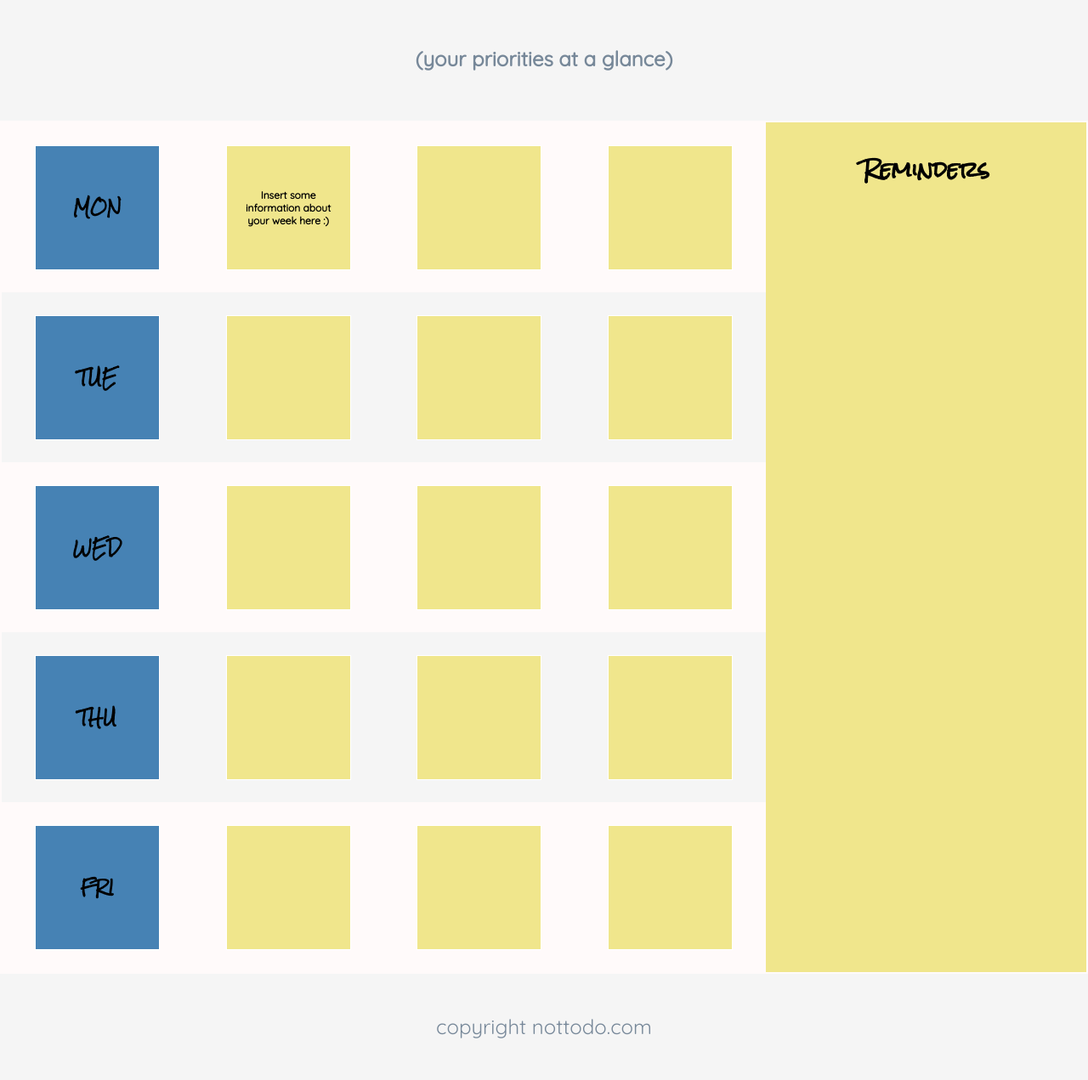
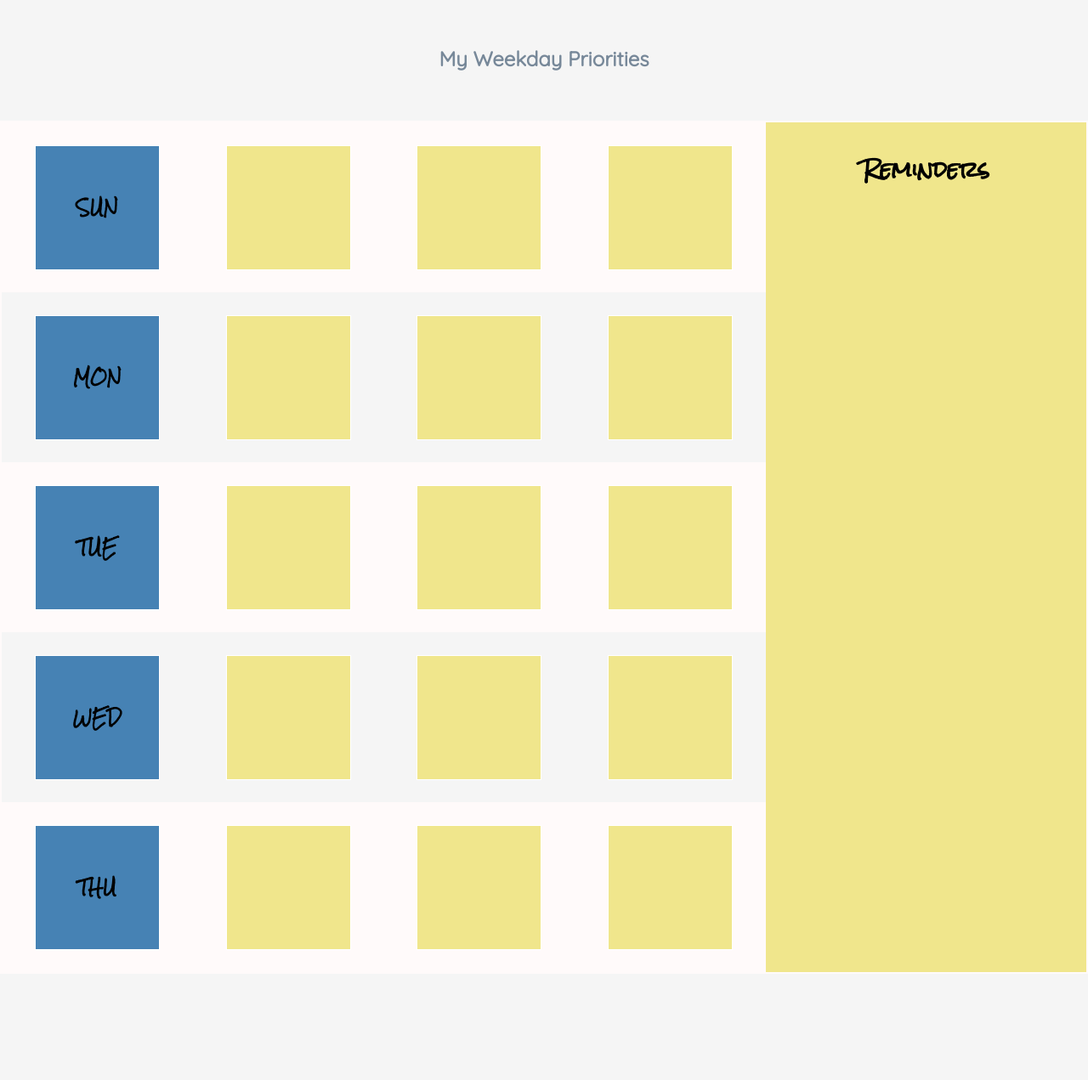
Before and after one commit to meghanoffredo/toDoList, a plain HTML site: page index.html in a window 1280 px wide. Shown: the part 103-1374 px from the top of the page at 85% size. After the commit the page ends 1249 px from the top, so only its background shows below. Drawn offline with Linux system fonts and the light colour scheme.

```diff
--- a/index.html
+++ b/index.html
@@ -2,7 +2,7 @@
 <html>
 
 <head>
-  <title>To Do Web App</title>
+  <title>To Do App</title>
   <link rel='stylesheet' href='style.css'>
   <link href='https://fonts.googleapis.com/css?family=Quicksand' rel='stylesheet'>
   <link href='https://fonts.googleapis.com/css?family=Rock+Salt' rel='stylesheet'>
@@ -12,7 +12,7 @@
   <!-- Header -->
   <div id='header'>
     <h1>To Do or Not To Do</h1>
-    <h2 class='tagline'>(your priorities at a glance)</h2>
+    <h2 class='tagline'>My Weekday Priorities</h2>
   </div>
 
   <!-- App Container -->
@@ -21,33 +21,33 @@
     <!-- To Do Section -->
     <div class='week'>
       <div class='row secondary-background'>
-        <div class='day square'><h3>MON</h3></div>
+        <div class='day square'><h3>SUN</h3></div>
         <div class='task square'>
-          <p> Insert some information about your week here :) </p>
+          <p> </p> <!-- Task Input -->
         </div>
         <div class='task square'></div>
         <div class='task square'></div>
       </div>
       <div class='row'>
+        <div class='day square'><h3>MON</h3></div>
+        <div class='task square'></div>
+        <div class='task square'></div>
+        <div class='task square'></div>
+      </div>
+      <div class='row secondary-background'>
         <div class='day square'><h3>TUE</h3></div>
         <div class='task square'></div>
         <div class='task square'></div>
         <div class='task square'></div>
       </div>
-      <div class='row secondary-background'>
+      <div class='row'>
         <div class='day square'><h3>WED</h3></div>
         <div class='task square'></div>
         <div class='task square'></div>
         <div class='task square'></div>
       </div>
-      <div class='row'>
+      <div class='row secondary-background'>
         <div class='day square'><h3>THU</h3></div>
-        <div class='task square'></div>
-        <div class='task square'></div>
-        <div class='task square'></div>
-      </div>
-      <div class='row secondary-background'>
-        <div class='day square'><h3>FRI</h3></div>
         <div class='task square'></div>
         <div class='task square'></div>
         <div class='task square'></div>
@@ -58,11 +58,8 @@
     <div class='reminders'>
       <h3>Reminders</h3>
     </div>
+
   </div>
 
-  <!-- Footer -->
-  <footer>
-    <span class='tagline'>copyright nottodo.com</span>
-  </footer>
 </body>
 </html>
```
